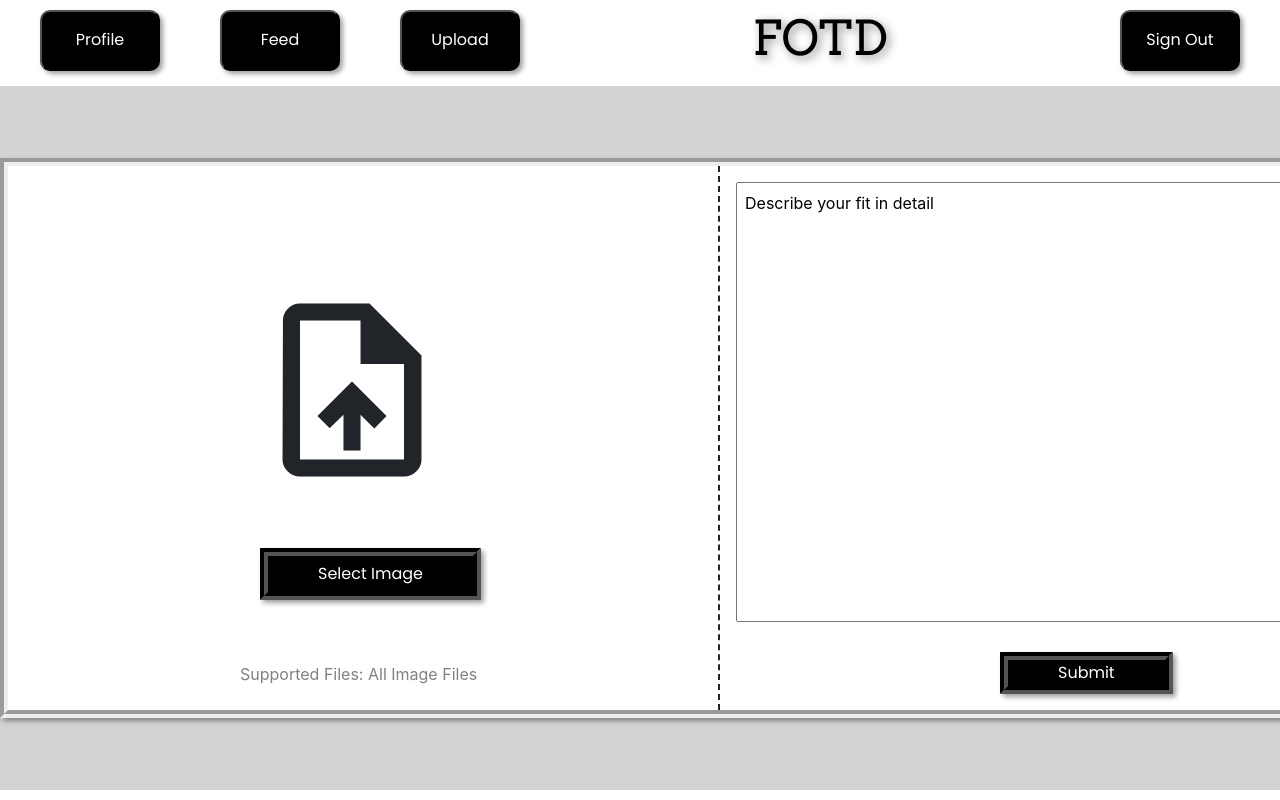
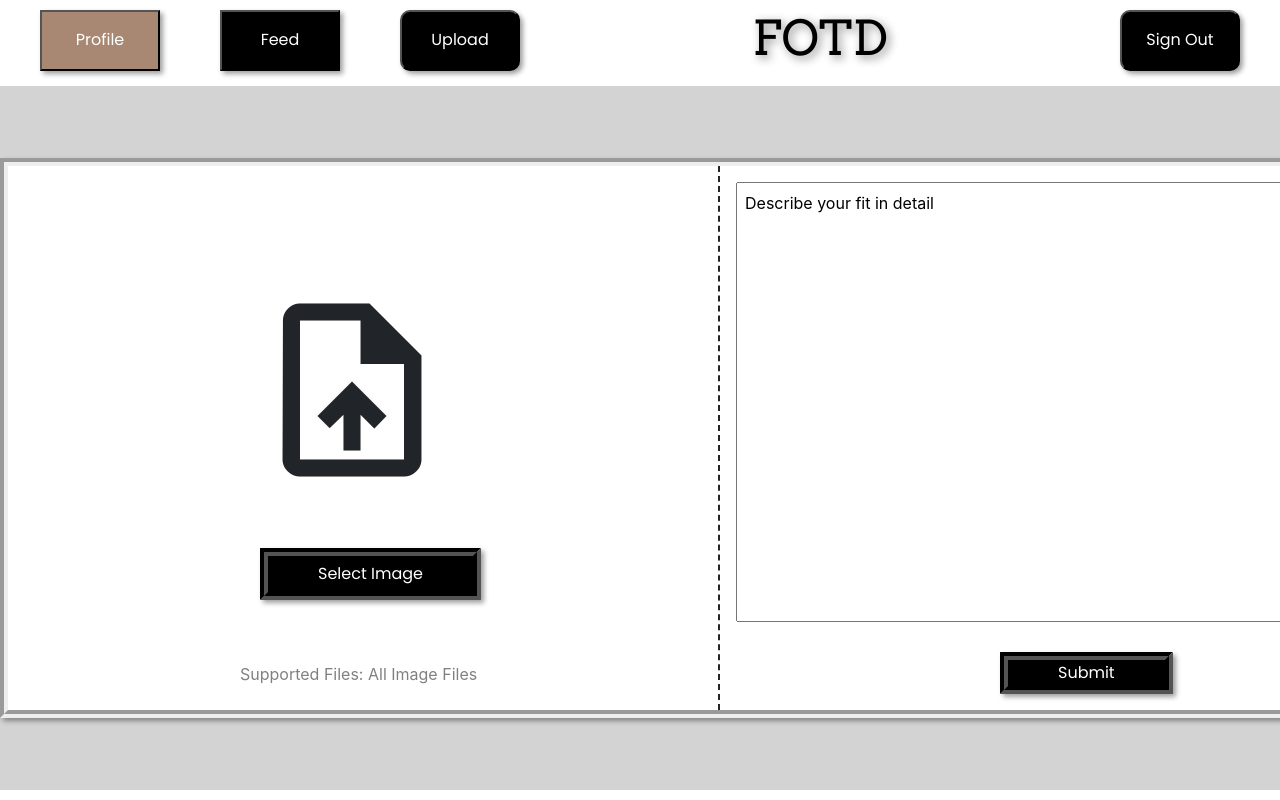
Before and after one commit to Jturtles/cs326-final-addictedtoriotgames, a website: page client/upload.html in a window 1280 px wide. Shown: the top 800 px of the page. Drawn offline with nearby package versions, Linux system fonts and the light colour scheme.

Commit message:
testing button colors

```diff
--- a/client/css/profile.css
+++ b/client/css/profile.css
@@ -18,8 +18,9 @@ background-color: #E5E5E5;
 margin: 0px;
 }
 .button{
-    width: 100px;
-    border-radius: 10em;
+    width: 15vh;
+    height: 5vh;
+    border-radius: 2vh;
     box-shadow: 3px 3px 5px rgba(0, 0, 0, 0.375);
 
 }
--- a/client/css/upload.css
+++ b/client/css/upload.css
@@ -13,14 +13,14 @@ header {
     grid-area: header;
 }
 .profile {
-    background-color: black;
+    background-color: rgba(97, 39, 0, 0.548);
     font-family: Poppins;
-    color: white;
+    color: rgb(255, 255, 255);
     margin-left: 30px;
     margin-right: 30px;
     margin-bottom: 5px;
     padding: 10px;
-    border-radius: 10px;
+    border-radius: 0vh;
     box-shadow: 3px 3px 5px rgba(0, 0, 0, 0.375);
 }
 .logo{
@@ -41,7 +41,7 @@ header {
     margin-right: 30px;
     margin-bottom: 5px;
     padding: 15px;
-    border-radius: 10px;
+    border-radius: 0px;
     box-shadow: 3px 3px 5px rgba(0, 0, 0, 0.375);
 }
 .upload {
```
